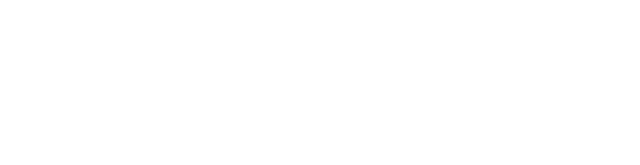
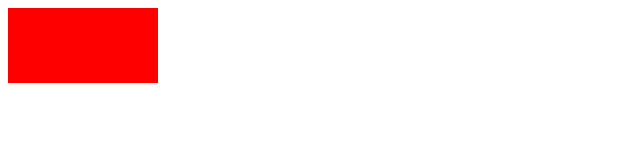
Before and after one commit to halftheopposite/graph-dungeon-generator, a website with bundled scripts: page public/index.html in a window 1280 px wide. Shown: the whole page, without its empty margins (0-640 px from the left). Built offline with nearby package versions, Linux system fonts and the light colour scheme.

Commit message:
Add canvas rendering

```diff
--- a/public/index.html
+++ b/public/index.html
@@ -4,7 +4,9 @@
     <meta charset="UTF-8" />
     <meta name="viewport" content="width=device-width, initial-scale=1.0" />
     <title>Circular graph dungeon generator</title>
+  </head>
+  <body>
+    <canvas id="canvas"></canvas>
     <script src="./index.js"></script>
-  </head>
-  <body></body>
+  </body>
 </html>
--- a/src/index.ts
+++ b/src/index.ts
@@ -1,5 +1,16 @@
 function start() {
-  console.log("HELLO");
+  const canvas = document.getElementById("canvas") as HTMLCanvasElement;
+  if (!canvas) {
+    throw new Error(`Could not find canvas element.`);
+  }
+
+  const context = canvas.getContext("2d");
+  if (!context) {
+    throw new Error(`Could not get context.`);
+  }
+
+  context.fillStyle = "#FF0000";
+  context.fillRect(0, 0, 150, 75);
 }
 
 start();
```
